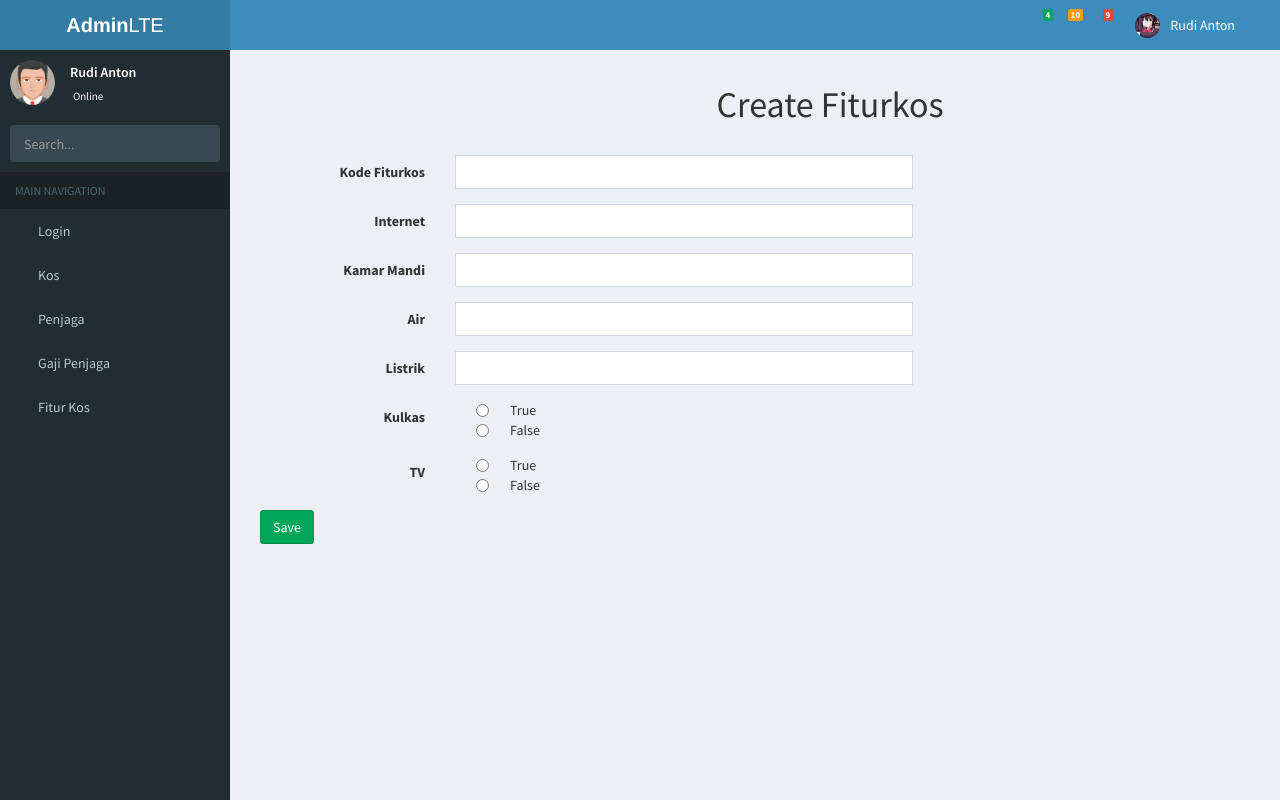
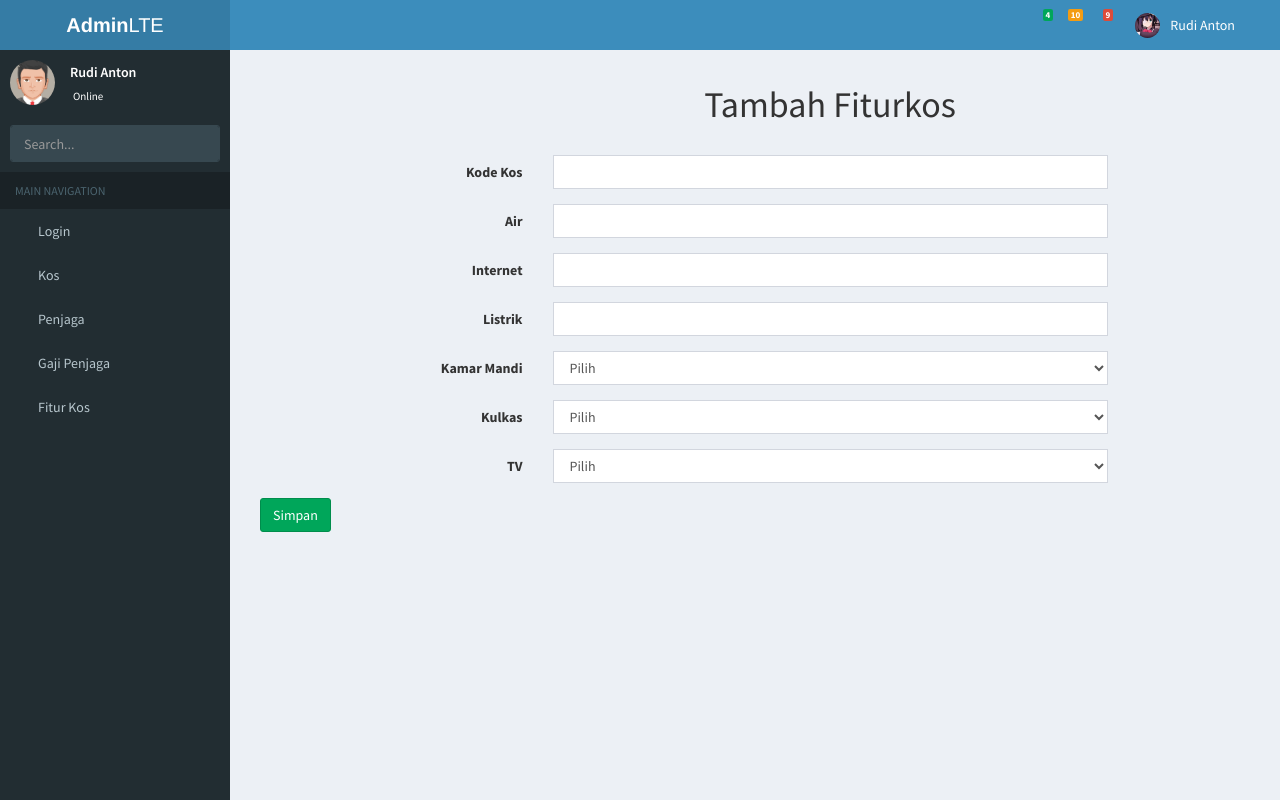
Before and after one commit to Rudi-Anton/frontendkosweb, an Angular app: page /fiturkoscreate in a window 1280 px wide. Built offline with nearby package versions, Linux system fonts and the light colour scheme; a web font is replaced by a local one.

Commit message:
Edit form fiturkos

```diff
--- a/src/app/fiturkos/fiturkos.component.html
+++ b/src/app/fiturkos/fiturkos.component.html
@@ -6,7 +6,7 @@
         <thead>
             <tr>
                 <td>
-                    <h3>Kode Fiturkos</h3>
+                    <h3>Kode Kos</h3>
                 </td>
                 <td>
                     <h3>Aksi</h3>
--- a/src/app/fiturkos/fiturkoscreate/fiturkoscreate.component.html
+++ b/src/app/fiturkos/fiturkoscreate/fiturkoscreate.component.html
@@ -1,54 +1,59 @@
 <h1 align="center">
-  Create Fiturkos</h1><br/>
+  Tambah Fiturkos</h1><br/>
 <form (ngSubmit)="FiturkosCreate(dataFiturkosCreate)" class="form-horizontal">
   <div class="form-group">
-    <label for="inputEmail3" class="col-sm-2 control-label">Kode Fiturkos</label>
-    <div class="col-sm-5">
+    <label for="inputEmail3" class="col-sm-3 control-label">Kode Kos</label>
+    <div class="col-sm-6">
       <input [(ngModel)]="dataFiturkosCreate.KdKos" type="text" name="KdKos" class="form-control">
     </div>
   </div>
   <div class="form-group">
-    <label for="inputEmail3" class="col-sm-2 control-label">Internet</label>
-    <div class="col-sm-5">
-      <input [(ngModel)]="dataFiturkosCreate.Internet" name="Internet" type="text" class="form-control">
+    <label for="inputEmail3" class="col-sm-3 control-label">Air</label>
+    <div class="col-sm-6">
+      <input [(ngModel)]="dataFiturkosCreate.Air" name="Air" type="number" class="form-control">
     </div>
   </div>
   <div class="form-group">
-    <label for="inputEmail3" class="col-sm-2 control-label">Kamar Mandi</label>
-    <div class="col-sm-5">
-      <input [(ngModel)]="dataFiturkosCreate.KamarMandi" name="Kamarmandi" type="text" class="form-control">
+    <label for="inputEmail3" class="col-sm-3 control-label">Internet</label>
+    <div class="col-sm-6">
+      <input [(ngModel)]="dataFiturkosCreate.Internet" name="Internet" type="number" class="form-control">
     </div>
   </div>
   <div class="form-group">
-    <label for="inputEmail3" class="col-sm-2 control-label">Air</label>
-    <div class="col-sm-5">
-      <input [(ngModel)]="dataFiturkosCreate.Air" name="Air" type="text" class="form-control">
+    <label for="inputEmail3" class="col-sm-3 control-label">Listrik</label>
+    <div class="col-sm-6">
+      <input [(ngModel)]="dataFiturkosCreate.Listrik" name="Listrik" type="number" class="form-control">
     </div>
   </div>
   <div class="form-group">
-    <label for="inputEmail3" class="col-sm-2 control-label">Listrik</label>
-    <div class="col-sm-5">
-      <input [(ngModel)]="dataFiturkosCreate.Listrik" name="Listrik" type="text" class="form-control">
-    </div>
-  </div>
-
-  <div class="form-group">
-    <label for="inputEmail3" class="col-sm-2 control-label">Kulkas</label>
-    <div class="col-sm-2">
-      <input [(ngModel)]="dataFiturkosCreate.Kulkas" name="Kulkas" type="radio" value="true" class="col-sm-4">True
-    </div><br/>
-    <div class="col-sm-2">
-      <input [(ngModel)]="dataFiturkosCreate.Kulkas" name="Kulkas" type="radio" value="false" class="col-sm-4">False
+    <label for="inputEmail3" class="col-sm-3 control-label">Kamar Mandi</label>
+    <div class="col-sm-6">
+      <select [(ngModel)]="dataFiturkosCreate.KamarMandi" name="KamarMandi" type="text" class="form-control" id="KamarMandi">
+          <option [ngValue]="default" disabled>Pilih</option>
+          <option value="Dalam">Dalam</option>
+          <option value="Luar">Luar</option>
+        </select>
     </div>
   </div>
   <div class="form-group">
-    <label for="inputEmail3" class="col-sm-2 control-label">TV</label>
-    <div class="col-sm-2">
-      <input [(ngModel)]="dataFiturkosCreate.TV" name="TV" type="radio" value="true" class="col-sm-4">True
-    </div><br/>
-    <div class="col-sm-2">
-      <input [(ngModel)]="dataFiturkosCreate.TV" name="TV" type="radio" value="false" class="col-sm-4">False
+    <label for="inputEmail3" class="col-sm-3 control-label">Kulkas</label>
+    <div class="col-sm-6">
+      <select [(ngModel)]="dataFiturkosCreate.Kulkas" name="Kulkas" type="text" class="form-control" id="Kulkas">
+          <option [ngValue]="default" disabled>Pilih</option>
+          <option value="true">Ada</option>
+          <option value="false">Tidak Ada</option>
+        </select>
     </div>
   </div>
-  <button class="btn btn-success" type="submit">Save</button>
+  <div class="form-group">
+    <label for="inputEmail3" class="col-sm-3 control-label">TV</label>
+    <div class="col-sm-6">
+      <select [(ngModel)]="dataFiturkosCreate.TV" name="TV" type="text" class="form-control" id="TV">
+          <option [ngValue]="default" disabled>Pilih</option>
+          <option value="true">Ada</option>
+          <option value="false">Tidak Ada</option>
+        </select>
+    </div>
+  </div>
+  <button class="btn btn-success" type="submit">Simpan</button>
 </form>
--- a/src/app/fiturkos/fiturkoscreate/fiturkoscreate.component.ts
+++ b/src/app/fiturkos/fiturkoscreate/fiturkoscreate.component.ts
@@ -22,7 +22,7 @@ export class FiturkoscreateComponent implements OnInit {
     let opsi = new RequestOptions({ headers: header });
     //let data = JSON.stringify({kdFiturkos : kode, NamaFiturkos : nama});
     debugger;
-    this.http.post('https://kosannarutosasuke.herokuapp.com/api/fiturkos/' + '?' + document.cookie, JSON.stringify(this.dataFiturkosCreate), opsi)
+    this.http.post('https://kosannarutosasuke.herokuapp.com/api/fiturkos' + '?' + document.cookie, JSON.stringify(this.dataFiturkosCreate), opsi)
       .subscribe((res: Response) => {
         window.location.href = "./fiturkos";
         debugger;
--- a/src/app/fiturkos/fiturkosdetail/fiturkosdetail.component.html
+++ b/src/app/fiturkos/fiturkosdetail/fiturkosdetail.component.html
@@ -3,45 +3,45 @@
   <br/>
   <form class="form-horizontal">
     <div class="form-group">
-      <label for="inputEmail3" class="col-sm-1 control-label">Kode Kos</label>
-      <div class="col-sm-10">
+      <label for="inputEmail3" class="col-sm-3 control-label">Kode Kos</label>
+      <div class="col-sm-6">
         <input type="text" class="form-control" id="kdKos" value={{dataFiturkosDetail.KdKos}}>
       </div>
     </div>
     <div class="form-group">
-      <label for="inputEmail3" class="col-sm-1 control-label">Kode Kos</label>
-      <div class="col-sm-10">
+      <label for="inputEmail3" class="col-sm-3 control-label">Air</label>
+      <div class="col-sm-6">
+        <input type="text" class="form-control" id="Air" value={{dataFiturkosDetail.Air}}>
+      </div>
+    </div>
+    <div class="form-group">
+      <label for="inputEmail3" class="col-sm-3 control-label">Internet</label>
+      <div class="col-sm-6">
         <input type="text" class="form-control" id="Internet" value={{dataFiturkosDetail.Internet}}>
       </div>
     </div>
     <div class="form-group">
-      <label for="inputEmail3" class="col-sm-1 control-label">Kamar Mandi</label>
-      <div class="col-sm-10">
+      <label for="inputEmail3" class="col-sm-3 control-label">Listrik</label>
+      <div class="col-sm-6">
+        <input type="text" class="form-control" id="Listrik" value={{dataFiturkosDetail.Listrik}}>
+      </div>
+    </div>
+    <div class="form-group">
+      <label for="inputEmail3" class="col-sm-3 control-label">Kamar Mandi</label>
+      <div class="col-sm-6">
         <input type="text" class="form-control" id="KamarMandi" value={{dataFiturkosDetail.KamarMandi}}>
       </div>
     </div>
     <div class="form-group">
-      <label for="inputEmail3" class="col-sm-1 control-label">Air</label>
-      <div class="col-sm-10">
-        <input type="text" class="form-control" id="Air" value={{dataFiturkosDetail.Air}}>
+      <label for="inputEmail3" class="col-sm-3 control-label">Kulkas</label>
+      <div class="col-sm-6">
+        <input type="text" class="form-control" id="Kulkas" value={{dataFiturkosDetail.Kulkas}}>
       </div>
     </div>
     <div class="form-group">
-      <label for="inputEmail3" class="col-sm-1 control-label">Listrik</label>
-      <div class="col-sm-10">
-        <input type="text" class="form-control" id="Listrik" value={{dataFiturkosDetail.Listrik}}>
-      </div>
-    </div>
-    <div class="form-group">
-      <label for="inputEmail3" class="col-sm-1 control-label">TV</label>
-      <div class="col-sm-10">
+      <label for="inputEmail3" class="col-sm-3 control-label">TV</label>
+      <div class="col-sm-6">
         <input type="text" class="form-control" id="TV" value={{dataFiturkosDetail.TV}}>
-      </div>
-    </div>
-    <div class="form-group">
-      <label for="inputEmail3" class="col-sm-1 control-label">Kulkas</label>
-      <div class="col-sm-10">
-        <input type="text" class="form-control" id="Kulkas" value={{dataFiturkosDetail.Kulkas}}>
       </div>
     </div>
   </form>
--- a/src/app/fiturkos/fiturkosedit/fiturkosedit.component.html
+++ b/src/app/fiturkos/fiturkosedit/fiturkosedit.component.html
@@ -3,33 +3,57 @@
   <br/>
   <form class="form-horizontal">
     <div class="form-group">
-      <label for="inputEmail3" class="col-sm-1 control-label">Kode Kos</label>
-      <div class="col-sm-10">
+      <label for="inputEmail3" class="col-sm-3 control-label">Kode Kos</label>
+      <div class="col-sm-6">
         <input type="text" class="form-control" id="kdKos" value={{dataFiturkosEdit.KdKos}}>
       </div>
     </div>
     <div class="form-group">
-      <label for="inputEmail3" class="col-sm-1 control-label">Kode Kos</label>
-      <div class="col-sm-10">
+      <label for="inputEmail3" class="col-sm-3 control-label">Internet</label>
+      <div class="col-sm-6">
         <input type="text" class="form-control" id="Internet" value={{dataFiturkosEdit.Internet}}>
       </div>
     </div>
     <div class="form-group">
-      <label for="inputEmail3" class="col-sm-1 control-label">Kamar Mandi</label>
-      <div class="col-sm-10">
-        <input type="text" class="form-control" id="KamarMandi" value={{dataFiturkosEdit.KamarMandi}}>
+      <label for="inputEmail3" class="col-sm-3 control-label">Kamar Mandi</label>
+      <div class="col-sm-6">
+        <select [(ngModel)]="dataFiturkosEdit.KamarMandi" name="KamarMandi" type="text" class="form-control" id="KamarMandi">
+
+          <option value="Dalam">Dalam</option>
+          <option value="Luar">Luar</option>
+        </select>
       </div>
     </div>
     <div class="form-group">
-      <label for="inputEmail3" class="col-sm-1 control-label">Air</label>
-      <div class="col-sm-10">
+      <label for="inputEmail3" class="col-sm-3 control-label">Air</label>
+      <div class="col-sm-6">
         <input type="text" class="form-control" id="Air" value={{dataFiturkosEdit.Air}}>
       </div>
     </div>
     <div class="form-group">
-      <label for="inputEmail3" class="col-sm-1 control-label">Listrik</label>
-      <div class="col-sm-10">
+      <label for="inputEmail3" class="col-sm-3 control-label">Listrik</label>
+      <div class="col-sm-6">
         <input type="text" class="form-control" id="Listrik" value={{dataFiturkosEdit.Listrik}}>
+      </div>
+    </div>
+    <div class="form-group">
+      <label for="inputEmail3" class="col-sm-3 control-label">TV</label>
+      <div class="col-sm-6">
+        <select [(ngModel)]="dataFiturkosEdit.TV" name="TV" type="text" class="form-control" id="TV">
+          <option *ngFor="let item of dataFiturkosEdit" [ngValue]="default">{{item.TV}}</option>
+          <option value="true">Ada</option>
+          <option value="false">Tidak Ada</option>
+        </select>
+      </div>
+    </div>
+    <div class="form-group">
+      <label for="inputEmail3" class="col-sm-3 control-label">Kulkas</label>
+      <div class="col-sm-6">
+        <select [(ngModel)]="dataFiturkosEdit.Kulkas" name="Kulkas" type="text" class="form-control" id="Kulkas">
+          <option *ngFor="let item of dataFiturkosEdit" [ngValue]="default">{{item.Kulkas}}</option>
+          <option value="true">Ada</option>
+          <option value="false">Tidak Ada</option>
+        </select>
       </div>
     </div>
     <button class="btn btn-success" (click)="EditFiturkos(this.dataFiturkosEdit._id)">Save</button>
```
